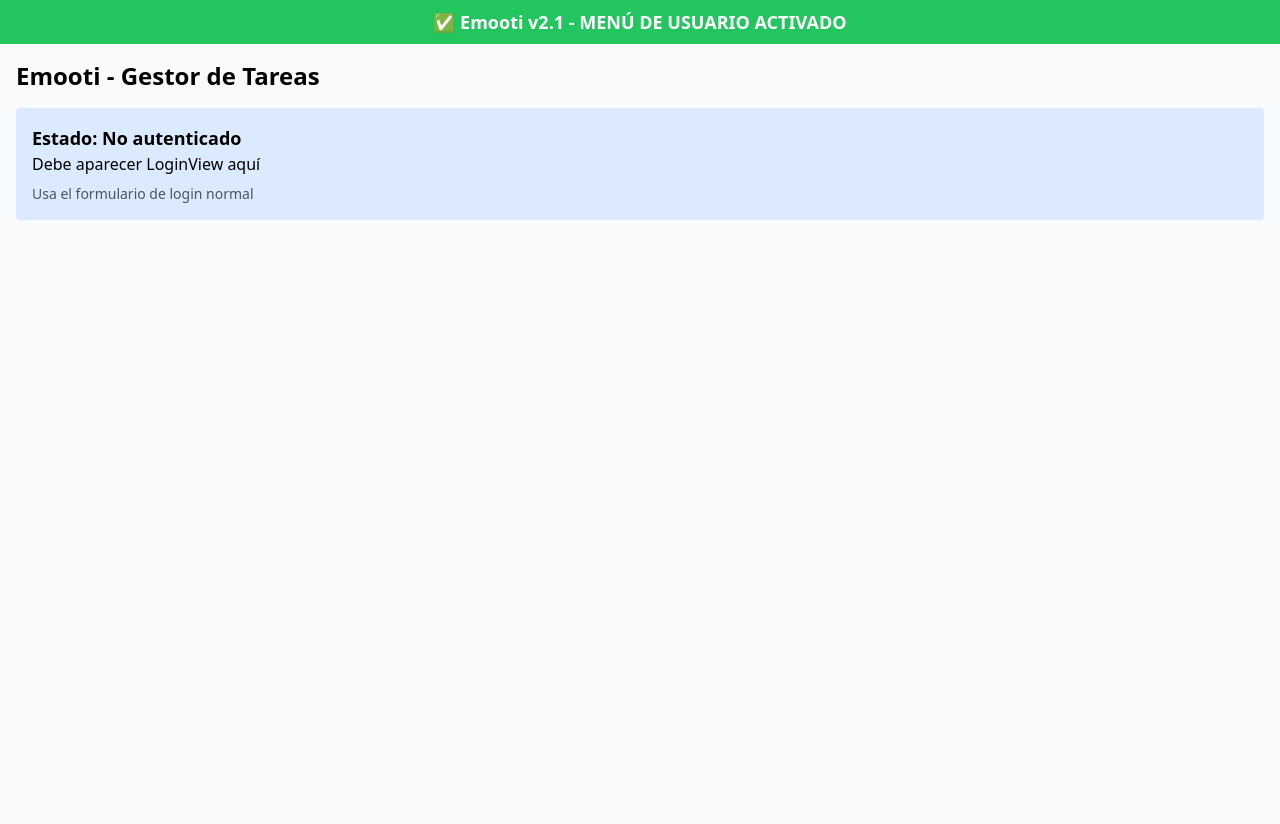
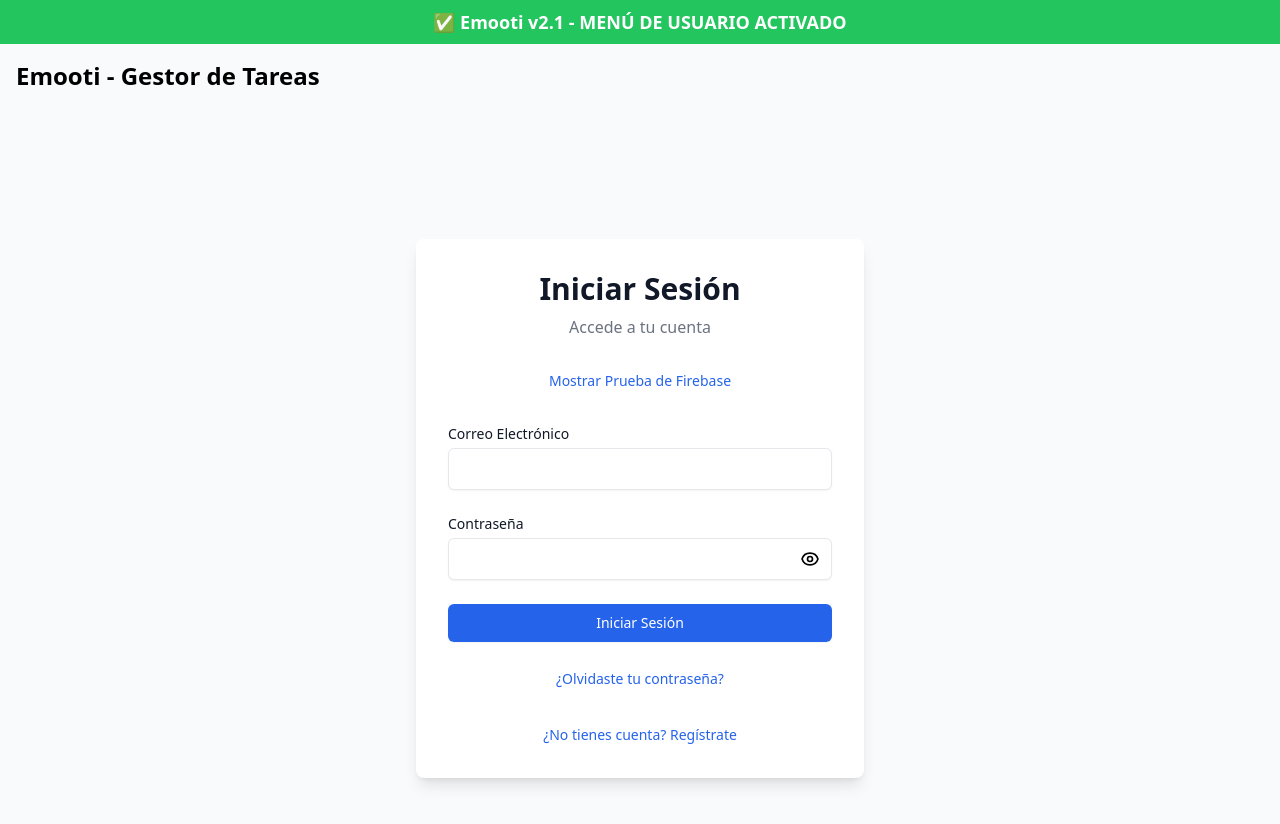
Before and after one commit to EMOOTI/emooti-kanban, a React (Vite) app: page / in a window 1280 px wide. Shown: the top 824 px of the page. Before the commit the page ends 800 px from the top, so only its background shows below. Built offline with nearby package versions, Linux system fonts and the light colour scheme; no server answers.

Commit message:
Restaurar LoginView - paso 1

```diff
--- a/App.tsx
+++ b/App.tsx
@@ -4,6 +4,7 @@
 import { auth } from './services/firebase';
 import { User } from './types';
 import { useTheme } from './hooks/useTheme';
+import LoginView from './components/LoginView';
 
 const App: React.FC = () => {
     const { theme } = useTheme();
@@ -56,13 +57,7 @@
             <div className="flex-1 p-4">
                 <h1 className="text-2xl font-bold mb-4">Emooti - Gestor de Tareas</h1>
                 {!currentUser ? (
-                    <div className="bg-blue-100 p-4 rounded">
-                        <h2 className="text-lg font-semibold">Estado: No autenticado</h2>
-                        <p>Debe aparecer LoginView aquí</p>
-                        <p className="text-sm text-gray-600 mt-2">
-                            Usa el formulario de login normal
-                        </p>
-                    </div>
+                    <LoginView />
                 ) : (
                     <div className="bg-green-100 p-4 rounded">
                         <h2 className="text-lg font-semibold">Estado: Autenticado</h2>
```
